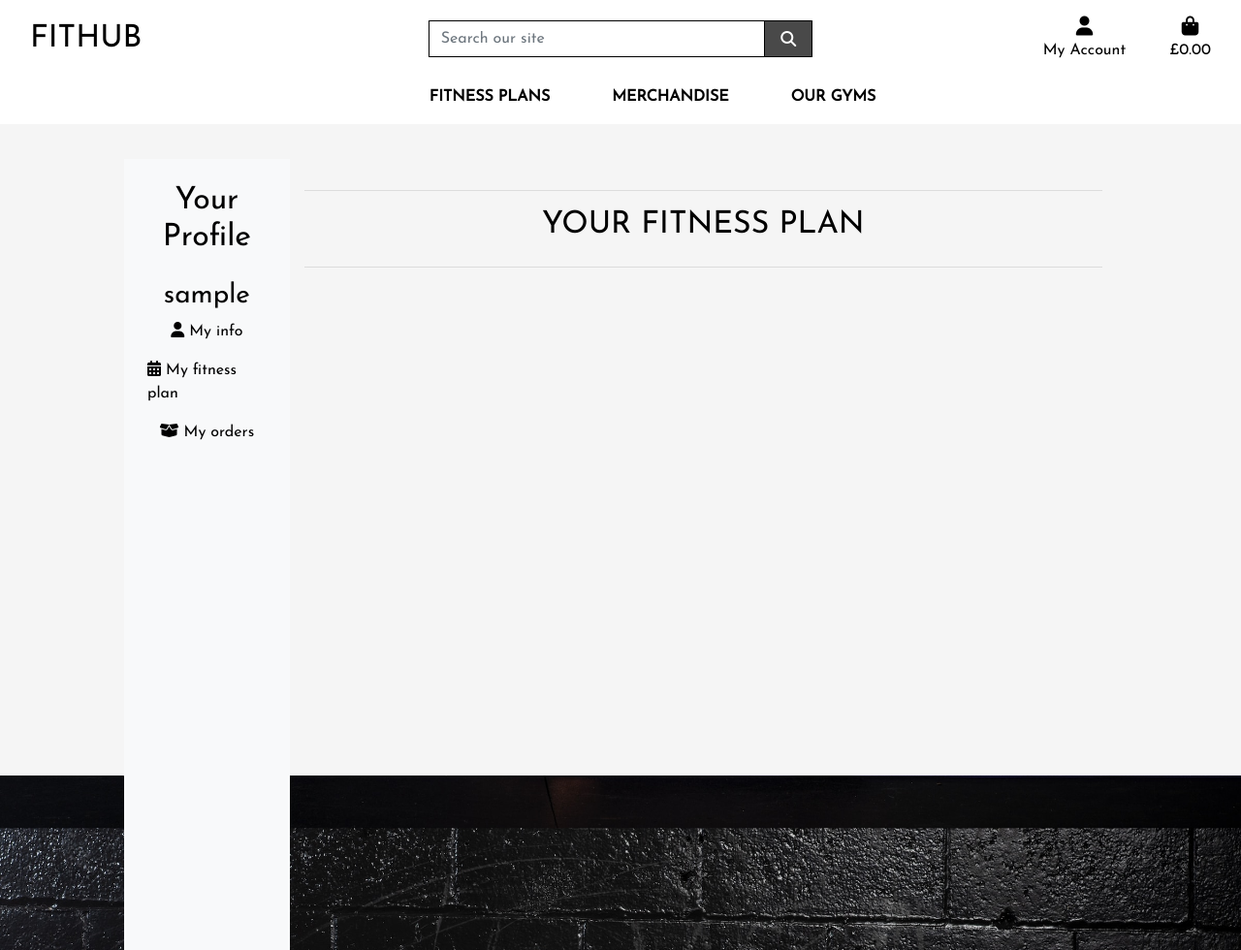
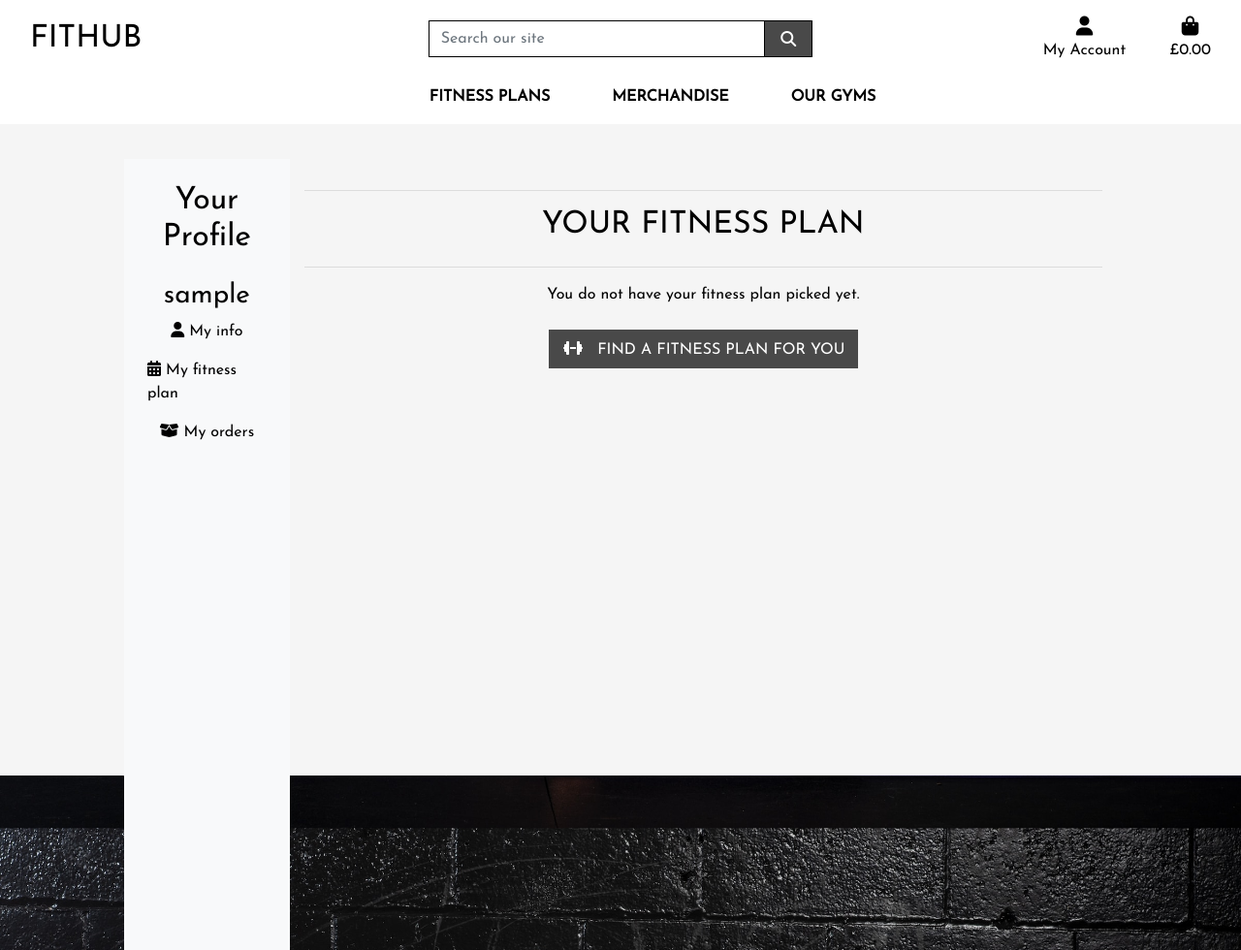
Before and after one commit to AnnaSeDab/Fithub2, a Django app: page /profile/my_plan in a window 1280 px wide. Shown: the whole page at 97% size. Run offline with Django 3.2, Linux system fonts and the light colour scheme; the visitor is signed in with stand-in values (Sample User, id 1); data comes from the database, SQL or seed files in the repository; some libraries are stand-ins or nearby versions; some web fonts are replaced.

Commit message:
add: functionality for user to add fitness plan to profile

```diff
--- a/checkout/templates/checkout/checkout.html
+++ b/checkout/templates/checkout/checkout.html
@@ -91,10 +91,8 @@
                     {{ order_form.country | as_crispy_field }}
                     <div class="form-check form-check-inline float-right mr-0">
                         {% if user.is_authenticated %}
-                        <label class="form-check-label" for="id-save-info">Save this delivery information to my
-                            profile</label>
-                        <input class="form-check-input ml-2 mr-0" type="checkbox" id="id-save-info" name="save-info"
-                            checked>
+                        <label class="form-check-label" for="id-save-info">Save this delivery information to my profile</label>
+                        <input class="form-check-input ml-2 mr-0" type="checkbox" id="id-save-info" name="save-info" checked>
                         {% else %}
                         <label class="form-check-label" for="id-save-info">
                             <a class="text-info" href="{% url 'account_signup' %}">Create an account</a> or
--- a/profiles/templates/profiles/my_plan.html
+++ b/profiles/templates/profiles/my_plan.html
@@ -5,6 +5,16 @@
 <hr>
 <h2 class="text-center logo-font text-black mb-4"> Your fitness plan </h2>
 <hr>
-<p class="text-black"></p>
+{% if profile.fitness_plan %}
+<p class="text-black text-center">{{ profile.fitness_plan.friendly_name }}</p>
+{% else %}
+<p class="text-black">You do not have your fitness plan picked yet.</p>
+<a href="{% url 'plans' %}" class="btn btn-grey rounded-0 my-2">
+    <span class="icon mr-2">
+        <i class="fa-solid fa-dumbbell"></i>
+    </span>
+    <span class="text-uppercase">Find a Fitness plan for you</span>
+</a>
+{% endif %}
 
 {% endblock %}
--- a/profiles/templates/profiles/profile.html
+++ b/profiles/templates/profiles/profile.html
@@ -48,7 +48,7 @@
                 </ul>
             </div>
         </div>
-        <div class="col text-black py-3">
+        <div class="col text-center text-black py-3">
             {% block profile_content %}
             {% endblock %}
         </div>
```
Also changed, not shown: checkout/views.py (+21 -3 lines).
